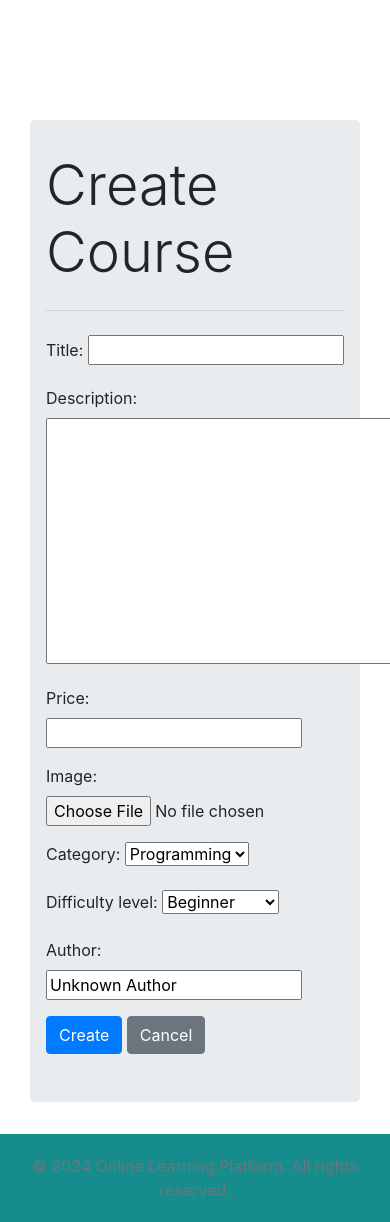
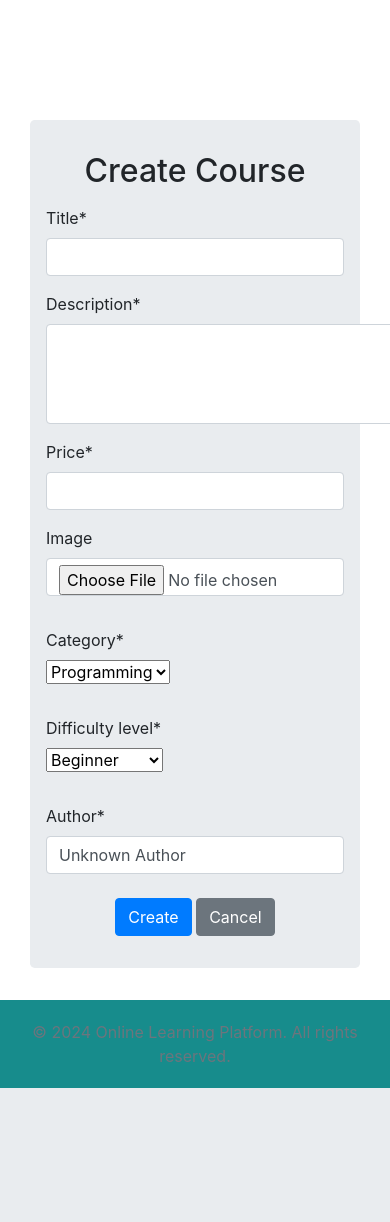
Before and after one commit to vinisha77/OnlineLearningPlatform, a Django app: page /instructor/create/ in a window 390 px wide; the page is wider, and only the part inside the window is pictured. Shown: the part 102-1324 px from the top of that part. After the commit the page ends 1190 px from the top of that part, so only its background shows below. Run offline with Django 5.2, Linux system fonts and the light colour scheme; a user stored in the database is signed in; some libraries are stand-ins or nearby versions.

```diff
--- a/InstructorApp/forms.py
+++ b/InstructorApp/forms.py
@@ -1,7 +1,26 @@
 from django import forms
+from crispy_forms.helper import FormHelper
+from crispy_forms.layout import Layout, Field
 from CourseApp.models import Course
 
 class CourseForm(forms.ModelForm):
     class Meta:
         model = Course
         fields = ['title', 'description', 'price', 'image', 'category', 'difficulty_level', 'author']
+        widgets = {
+            'description': forms.Textarea(attrs={'rows': 3}),
+        }
+
+    def __init__(self, *args, **kwargs):
+        super().__init__(*args, **kwargs)
+        self.helper = FormHelper()
+        self.helper.form_method = 'post'
+        self.helper.layout = Layout(
+            Field('title'),
+            Field('description', css_class='form-control'),
+            Field('price'),
+            Field('image'),
+            Field('category'),
+            Field('difficulty_level'),
+            Field('author')
+        )
--- /dev/null
+++ b/InstructorApp/static/InstructorApp/instructor.css
@@ -0,0 +1,24 @@
+textarea.form-control {
+    height: 100px; /* Adjust the height as needed */
+    resize: vertical; /* Allow vertical resizing */
+    width: 178%; /* Ensure the width is 100% */
+}
+
+.form-control {
+    width: 100%;
+}
+
+.jumbotron {
+    padding: 2rem 1rem;
+    border-radius: 0.3rem;
+}
+
+.form-group label {
+    display: block;
+    margin-bottom: 0.5rem;
+}
+
+/* Adjust label spacing for category and difficulty level */
+.form-group label {
+    margin-top: 1rem; /* Add spacing between labels */
+}
--- a/InstructorApp/templates/InstructorApp/course_form.html
+++ b/InstructorApp/templates/InstructorApp/course_form.html
@@ -1,16 +1,41 @@
 {% extends "base.html" %}
+
+{% load crispy_forms_tags %}
 
 {% block title %}{{ form.instance.id|yesno:"Edit Course,Create Course" }}{% endblock %}
 
 {% block content %}
 <div class="container mt-5">
     <div class="jumbotron">
-        <h2 class="display-4">{{ form.instance.id|yesno:"Edit Course,Create Course" }}</h2>
-        <hr class="my-4">
-        <form method="post" enctype="multipart/form-data">
+        <h2 class="text-center">{{ form.instance.id|yesno:"Edit Course,Create Course" }}</h2>
+        <form method="post" enctype="multipart/form-data" class="mx-auto" style="max-width: 600px;">
             {% csrf_token %}
-            {{ form.as_p }}
             <div class="form-group">
+                {{ form.title|as_crispy_field }}
+            </div>
+            <div class="form-group">
+                {{ form.description|as_crispy_field }}
+            </div>
+            <div class="form-group">
+                {{ form.price|as_crispy_field }}
+            </div>
+            <div class="form-group">
+                {{ form.image|as_crispy_field }}
+            </div>
+            <div class="form-group">
+                <div class="row">
+                    <div class="col-md-6">
+                        {{ form.category|as_crispy_field }}
+                    </div>
+                    <div class="col-md-6">
+                        {{ form.difficulty_level|as_crispy_field }}
+                    </div>
+                </div>
+            </div>
+            <div class="form-group">
+                {{ form.author|as_crispy_field }}
+            </div>
+            <div class="text-center mt-4">
                 <button type="submit" class="btn btn-primary">{{ form.instance.id|yesno:"Update,Create" }}</button>
                 <a href="{% url 'instructor_dashboard' %}" class="btn btn-secondary">Cancel</a>
             </div>
--- a/InstructorApp/templates/InstructorApp/instructor_dashboard.html
+++ b/InstructorApp/templates/InstructorApp/instructor_dashboard.html
@@ -4,6 +4,7 @@
 
 {% block content %}
 <div class="container mt-5">
+    <a class="btn btn-secondary mb-3" href="{% url 'course_list' %}">Back</a>
     <div class="jumbotron">
         <h1 class="display-4">Welcome!</h1>
         <p class="lead">Manage your courses efficiently using the dashboard below.</p>
--- a/templates/base.html
+++ b/templates/base.html
@@ -6,6 +6,13 @@
     <title>{% block title %}Online Learning Platform{% endblock %}</title>
     <!-- Bootstrap CSS -->
     <link rel="stylesheet" href="https://stackpath.bootstrapcdn.com/bootstrap/4.5.2/css/bootstrap.min.css">
+
+    <!-- Load static files -->
+    {% load static %}
+    <!-- Custom CSS -->
+    <link rel="stylesheet" href="{% static 'InstructorApp/instructor.css' %}">
+
+
     <style>
         /* Add custom styles to enhance the form appearance */
         .card {
```
Also changed, not shown: InstructorApp/templates/InstructorApp/course_confirm_delete.html (+4 -8 lines), db.sqlite3, media/course_images/JavaDeveloper.jpg (added).
